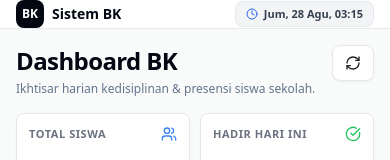
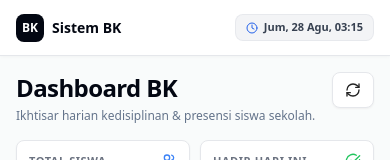
Before and after one commit to skagamu/presensi-siswa, a Next.js app: page /presensi-siswa/ in a window 390 px wide. Shown: the top 160 px of the page. Built offline with nearby package versions, Linux system fonts and the light colour scheme; no server answers; sample sign-in values are in the browser's storage.

Commit message:
fix(layout): add safe-area top padding and explicit vertical padding to mobile topbar for notch screens

```diff
--- a/src/components/layout/ClientLayout.tsx
+++ b/src/components/layout/ClientLayout.tsx
@@ -52,7 +52,7 @@ export function ClientLayout({ children }: { children: React.ReactNode }) {
       <Sidebar />
       <div className="flex-1 flex flex-col h-screen overflow-y-auto pb-44 md:pb-0 bg-gray-50/80">
         {user && (
-          <div className="sticky top-0 z-30 flex h-14 md:h-16 items-center justify-between border-b border-gray-200 bg-white/90 px-4 md:px-8 backdrop-blur">
+          <div className="sticky top-0 z-30 flex min-h-[56px] md:min-h-[64px] items-center justify-between border-b border-gray-200 bg-white/95 px-4 pt-[max(0.75rem,env(safe-area-inset-top))] pb-3 md:py-0 md:px-8 backdrop-blur shadow-[0_1px_3px_rgba(0,0,0,0.03)]">
 
             {/* MOBILE: SISI KIRI (LOGO & NAMA) */}
             <div className="md:hidden flex items-center gap-2">
```
